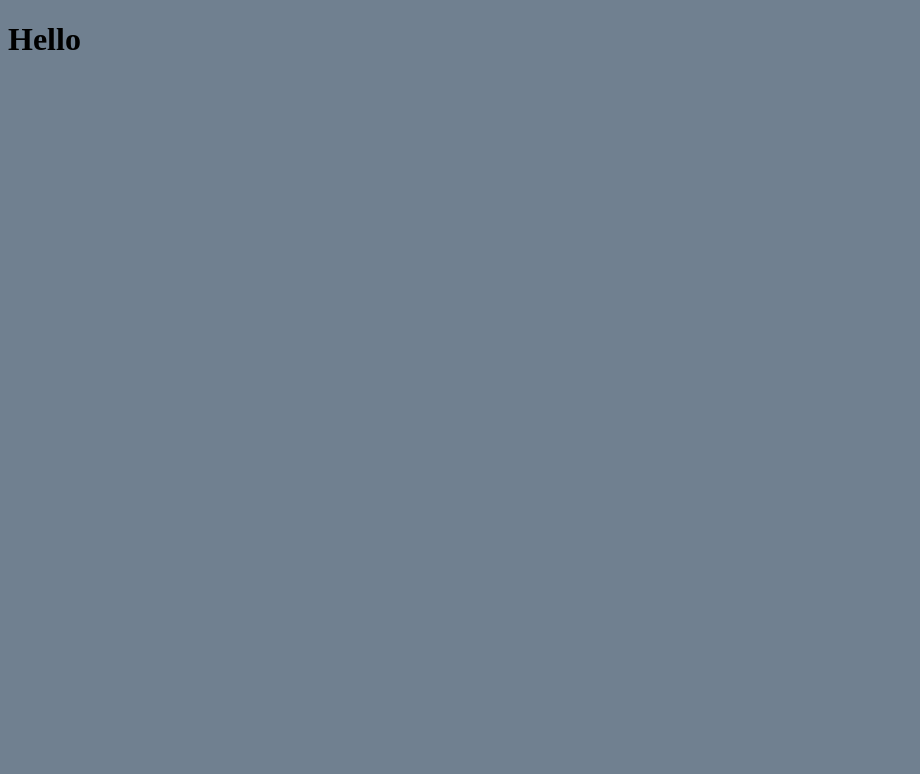
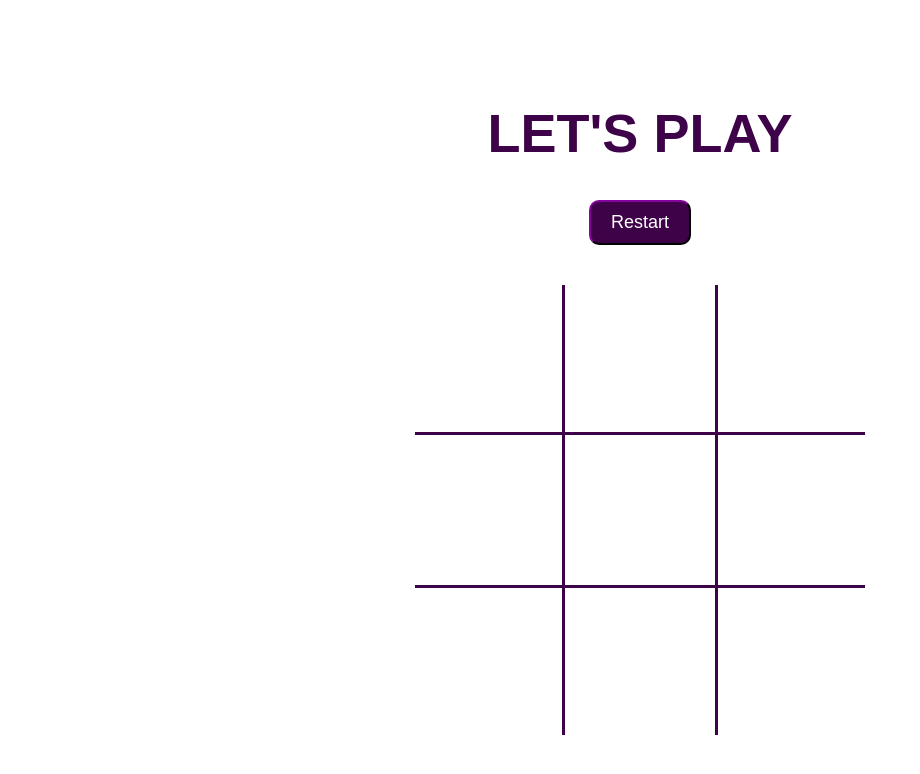
Before and after one commit to Christoph33one/new-challenge, a plain HTML site: page index.html in a window 1280 px wide. Shown: the whole page, without its empty margins (0-920 px from the left). Drawn offline with Linux system fonts and the light colour scheme.

Commit message:
Added game board structure

```diff
--- /dev/null
+++ b/app.js
@@ -0,0 +1,22 @@
+const boxes = Array.from(document.getElementsByClassName('box'));
+console.log(boxes);
+
+const drawBoard = () => {
+    boxes.forEach((box, index) => {
+        let styleString = '';
+        if( index < 3 ) {
+            styleString += `border-bottom: 3px solid var(--purple);`;
+        }
+        if (index % 3 == 0) {
+            styleString += `border-right: 3px solid var(--purple);`;
+        }
+        if (index % 3 == 2) {
+            styleString += `border-left: 3px solid var(--purple);`;
+        }
+        if( index > 5 ) {
+            styleString += `border-top: 3px solid var(--purple);`;
+        }
+        box.style = styleString;
+    });
+};
+drawBoard();
--- a/asset/css/style.css
+++ b/asset/css/style.css
@@ -1,3 +1,64 @@
+
+:root {
+    --purple: #3e0249;
+  }
 body {
-    background-color: slategray;
+margin: 0;
+padding: 0;
+color: var(--purple);
+font-family: sans-serif;
 }
+* {
+box-sizing: border-box;
+}
+
+h1 {
+font-size: 54px;
+text-transform: uppercase;
+}
+
+.container {
+padding: 40px;
+height: 100vh;
+display: flex;
+justify-content: center;
+align-items: center;
+flex-direction: column;
+/* background-color: #e78af7; */
+}
+
+#gameboard {
+margin-top: 40px;
+display: flex;
+flex-wrap: wrap;
+width: 450px;
+}
+
+.box {
+height: 150px;
+width: 150px;
+display: flex;
+justify-content: center;
+align-items: center;
+font-size: 150px;
+color: var(--purple);
+}
+
+.box:hover {
+cursor: pointer;
+}
+
+button {
+padding: 10px 20px;
+border-radius: 10px;
+background-color: var(--purple);
+color: white;
+border-color: var(--purple);
+font-size: 18px;
+transition: 200ms transform;
+}
+
+button:hover {
+cursor: pointer;
+transform: translateY(-2px);
+}
--- a/index.html
+++ b/index.html
@@ -5,11 +5,27 @@
     <meta http-equiv="X-UA-Compatible" content="IE=edge">
     <meta name="viewport" content="width=device-width, initial-scale=1.0">
     <link rel="stylesheet" href="./asset/css/style.css">
-    <title>Document</title>
+    <title>Tic Tac Toe</title>
 </head>
 <body>
-    <h1>Hello</h1>
 
-<script src="./myCode.js" type="text/javascript"></script>
+    <div class="container">
+        <h1 id="playText">Let's Play</h1>
+        <button id="restartBtn">Restart</button>
+        <div id="gameboard">
+          <div class="box" id="0"></div>
+          <div class="box" id="1"></div>
+          <div class="box" id="2"></div>
+          <div class="box" id="3"></div>
+          <div class="box" id="4"></div>
+          <div class="box" id="5"></div>
+          <div class="box" id="6"></div>
+          <div class="box" id="7"></div>
+          <div class="box" id="8"></div>
+        </div>
+      </div>
+
+<script src="./app.js" type="text/javascript"></script>
+<!-- <script src="./myJs.js" type="text/javascript"></script> -->
 </body>
 </html>
--- a/myCode.js
+++ /dev/null
@@ -1,7 +0,0 @@
-let a = 10;
-let b = 20;
-let c = 30;
-let d = 30;
-let e = 30;
-
-console.log(a == b)
```
Also changed, not shown: myJs.js (added, +53 -0 lines), 1 other file.
